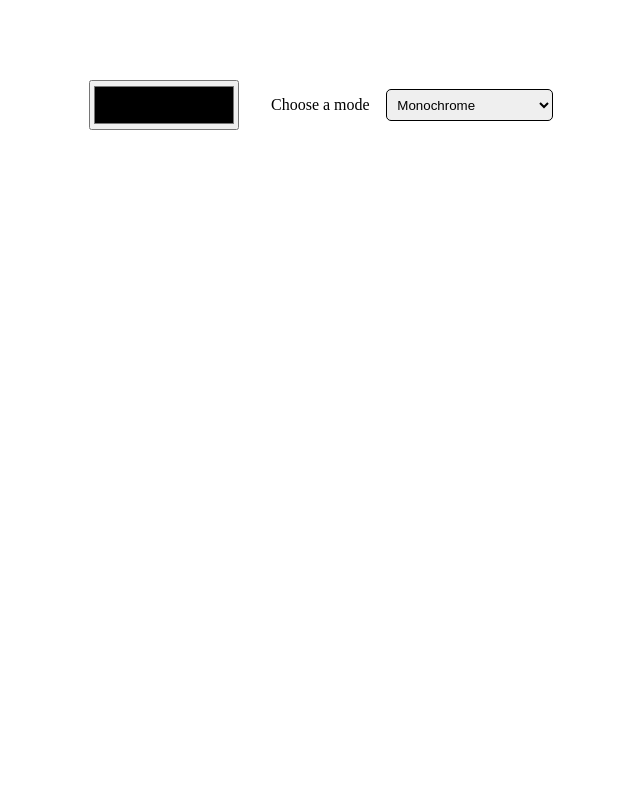
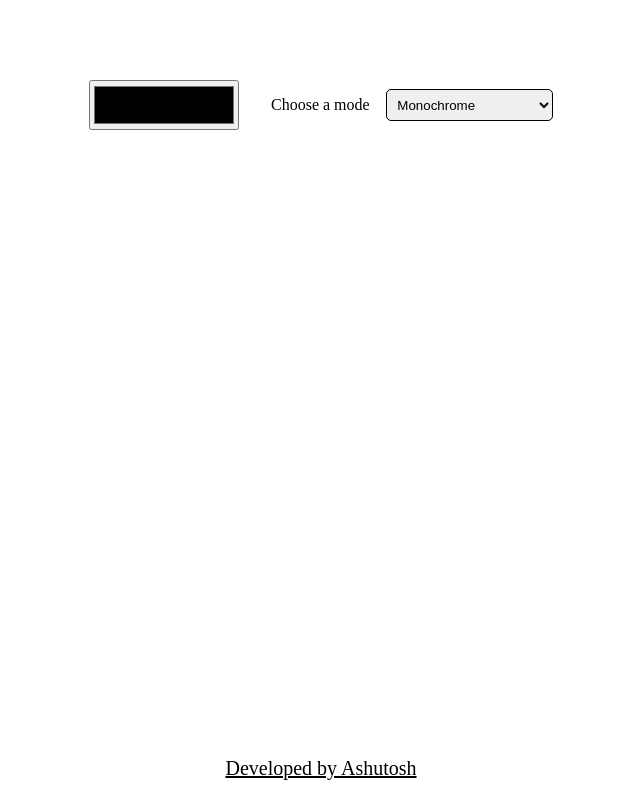
Before and after one commit to Ashutosh257/color-picker, a plain HTML site: page index.html in a window 1280 px wide. Shown: the whole page, without its empty margins (319-959 px from the left). Drawn offline with Linux system fonts and the light colour scheme; no server answers.

Commit message:
add developer info

```diff
--- a/index.css
+++ b/index.css
@@ -69,3 +69,17 @@ select{
 .hide{
     display: none;
 }
+
+footer{
+    text-align: center;
+    margin-top: 4em;
+    font-size: 1.25rem;
+    position: fixed;
+    left: 0;
+    right: 0;
+    bottom: 20px;
+}
+
+footer a{
+    color: #000;
+}
--- a/index.html
+++ b/index.html
@@ -40,6 +40,9 @@
     <div id="container" class="container">
     </div>
 
+    <footer>
+        <a href="https://github.com/Ashutosh257" target="_blank" id="developed-by">Developed by <span class="developer" id="developer">Ashutosh</span></a>
+    </footer>
     <script src="index.js"></script>
 </body>
 </html>
--- a/index.js
+++ b/index.js
@@ -54,6 +54,8 @@ const getColorScheme = (hex, mode="monochrome") => {
 document.getElementById("color-picker").addEventListener("change", () => {
     const colorMode = document.getElementById("color-mode-select").value
     getColorScheme(colorPickerInput.value.slice(1), colorMode)
+
+    document.getElementById("developed-by").style.color = colorPickerInput.value
 })
 
 getColorScheme("0047AB")
```
